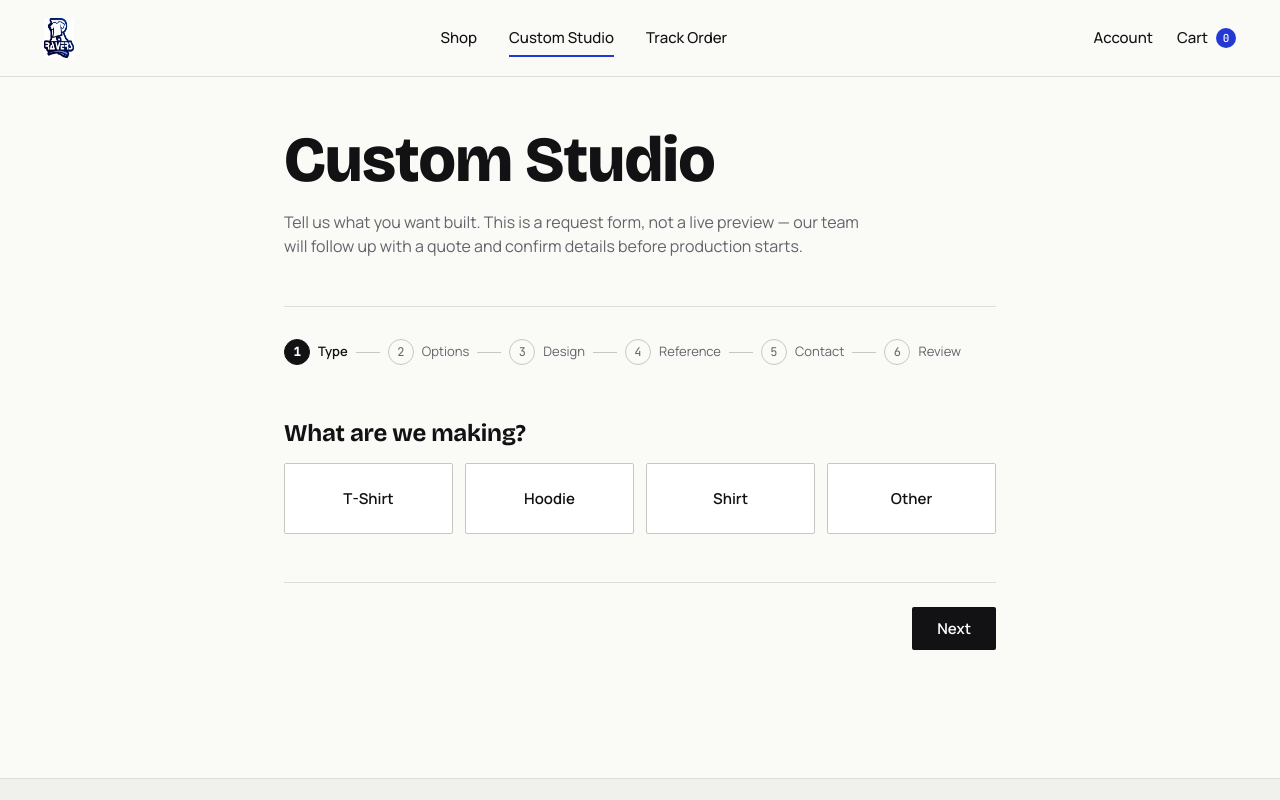
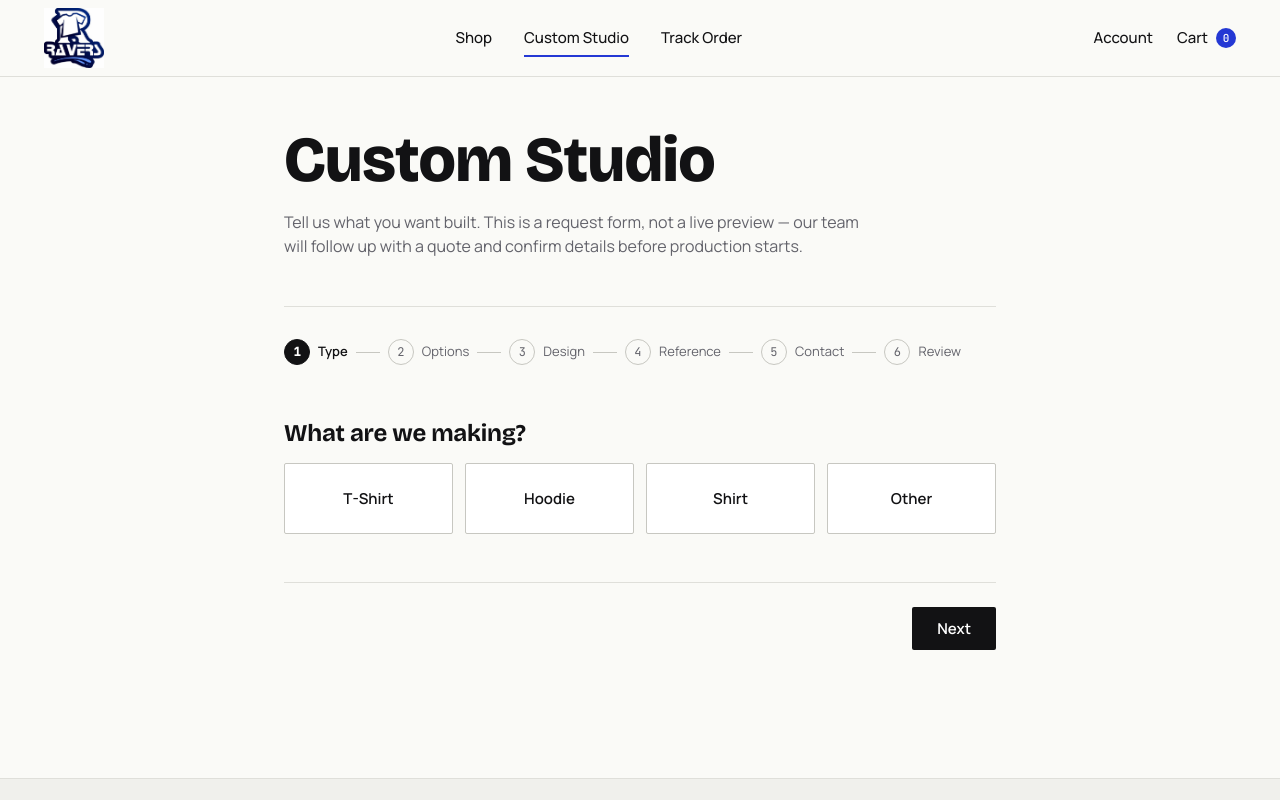
Before and after one commit to niyiartz24/ravers-commerce, a plain HTML site: page client/custom.html in a window 1280 px wide. Shown: the top 800 px of the page. Drawn offline with nearby package versions, Linux system fonts and the light colour scheme.

Commit message:
Increase logo image size in custom.html

```diff
--- a/client/custom.html
+++ b/client/custom.html
@@ -14,7 +14,7 @@
 
 <header class="site-header">
   <div class="container site-header__inner">
-    <a href="index.html" class="wordmark"><img src="IMG-20260727-WA0908.jpg" width="30px" height="40px"></a>
+    <a href="index.html" class="wordmark"><img src="IMG-20260727-WA0908.jpg" width="60px" height="60px"></a>
     <nav class="main-nav" id="main-nav">
       <a href="shop.html">Shop</a>
       <a href="custom.html" aria-current="page">Custom Studio</a>
```
